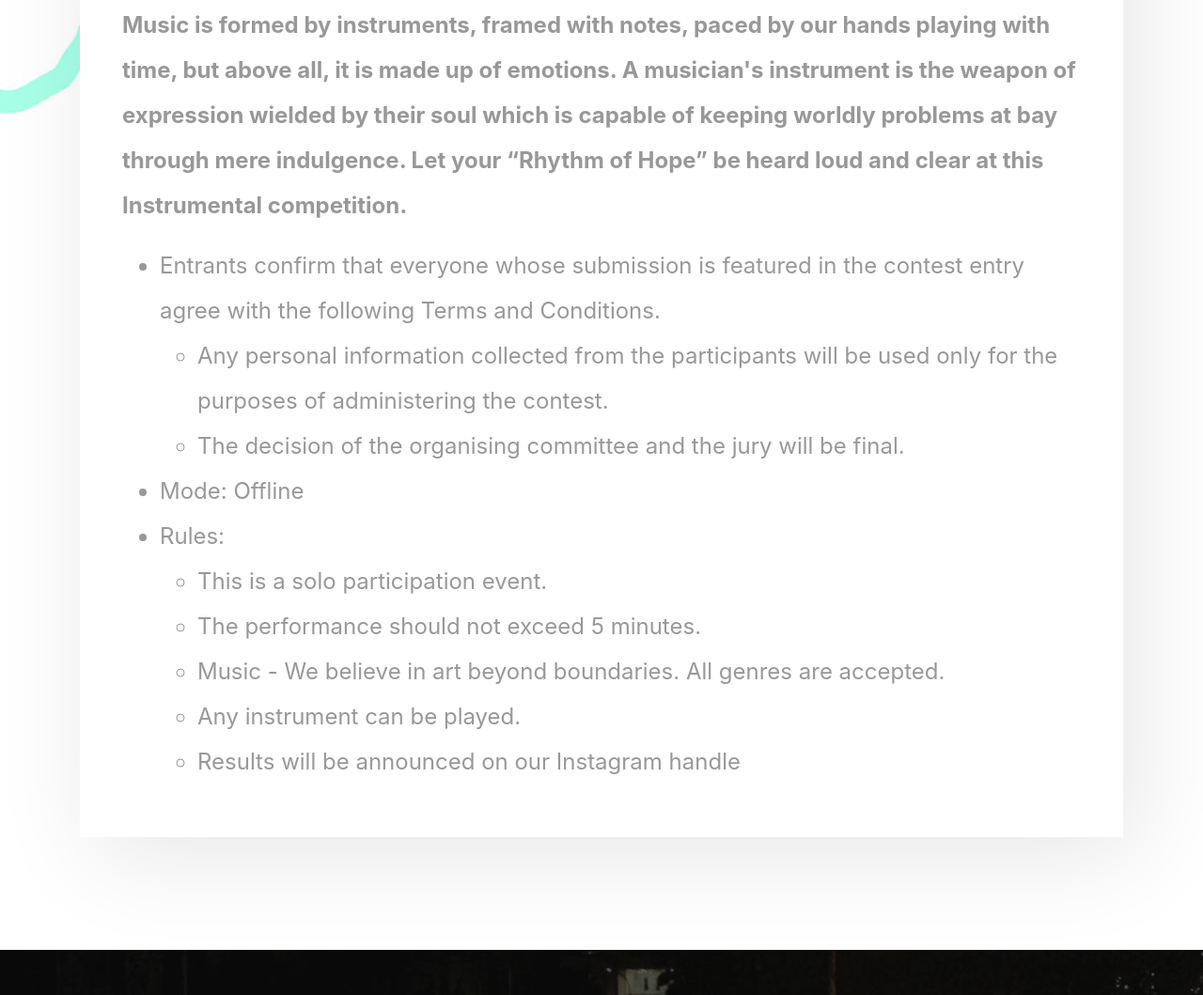
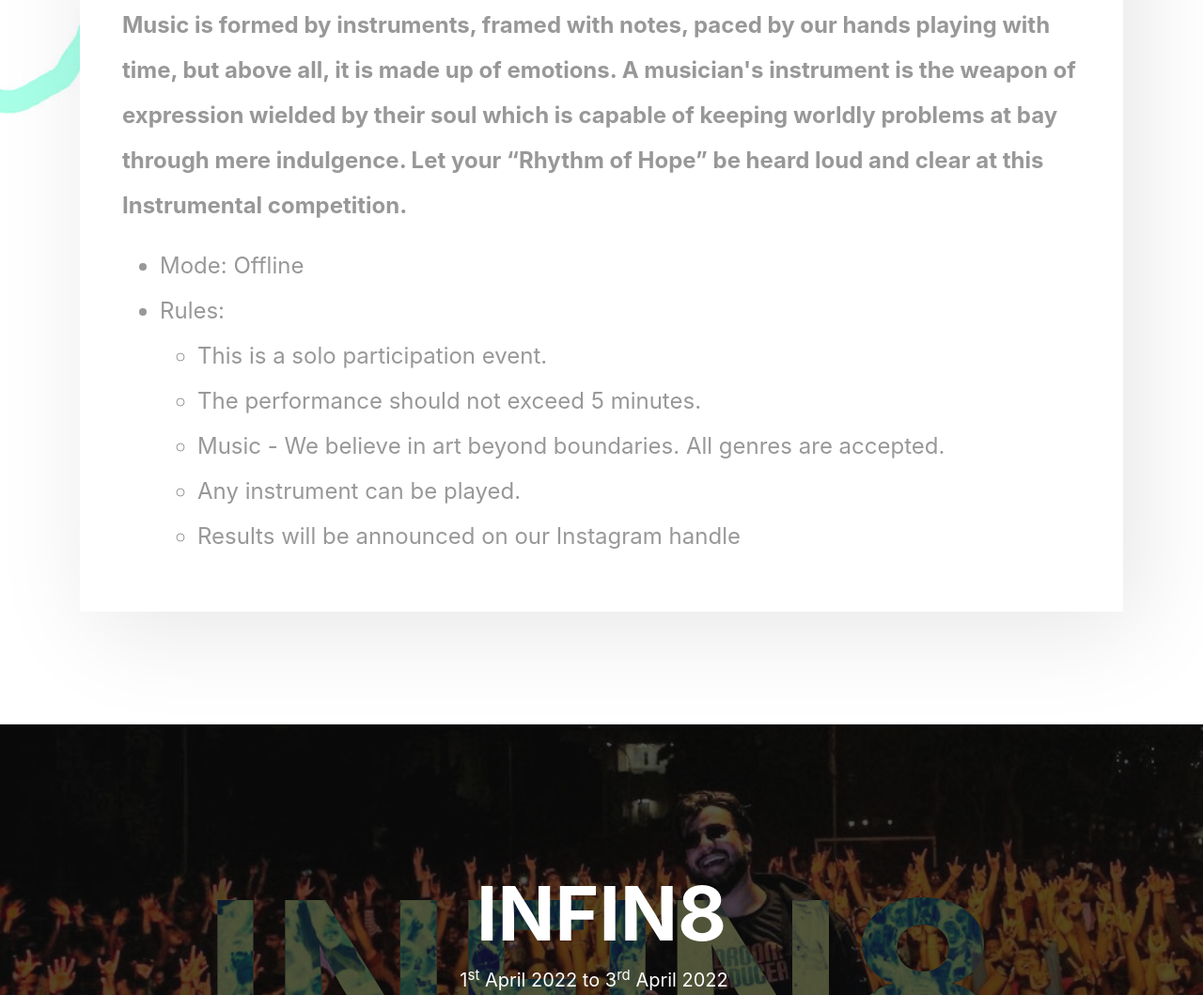
Before and after one commit to vijay-jaisankar/Infin8-2022, a website with bundled scripts: page rythm_of_hope.html in a window 1280 px wide. Shown: the part 1741-2800 px from the top of the page at 94% size. Built offline with nearby package versions, Linux system fonts and the light colour scheme.

Commit message:
edited content

```diff
--- a/rythm_of_hope.html
+++ b/rythm_of_hope.html
@@ -120,12 +120,7 @@
                                         capable of keeping worldly problems at bay through mere indulgence. Let your “Rhythm of Hope” be heard loud and clear at this Instrumental
                                         competition. </strong>
                                         <ul>
-                                            <li>Entrants confirm that everyone whose submission is featured in the contest entry agree with the following Terms and Conditions.</li>
 
-                                            <ul>
-                                                <li>Any personal information collected from the participants will be used only for the purposes of administering the contest.</li>
-                                                <li>The decision of the organising committee and the jury will be final.</li>
-                                            </ul>
 
                                             <li>Mode: Offline</li>
                                             <li>Rules:
```
Also changed, not shown: solo_singing.html (+0 -5 lines).
